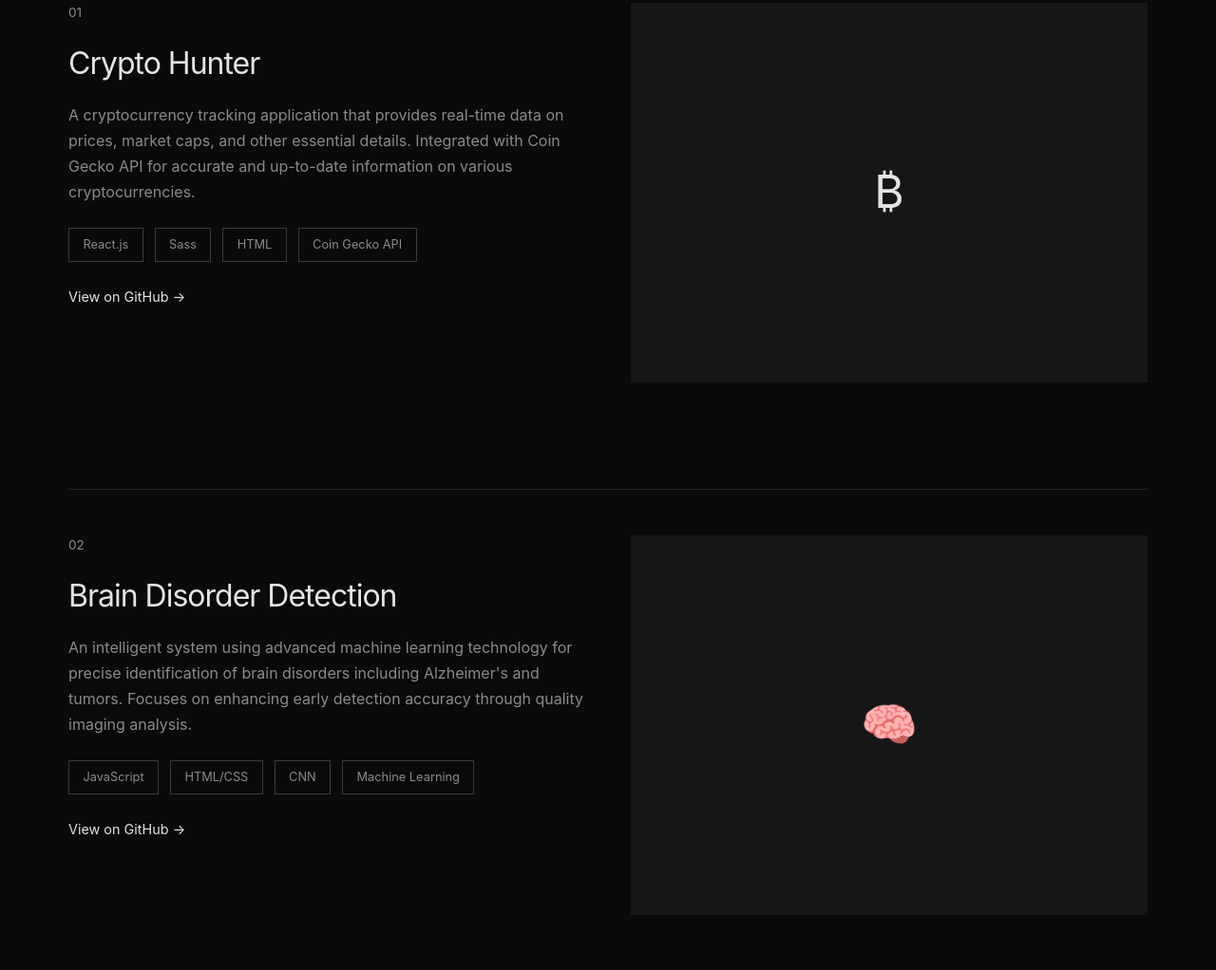
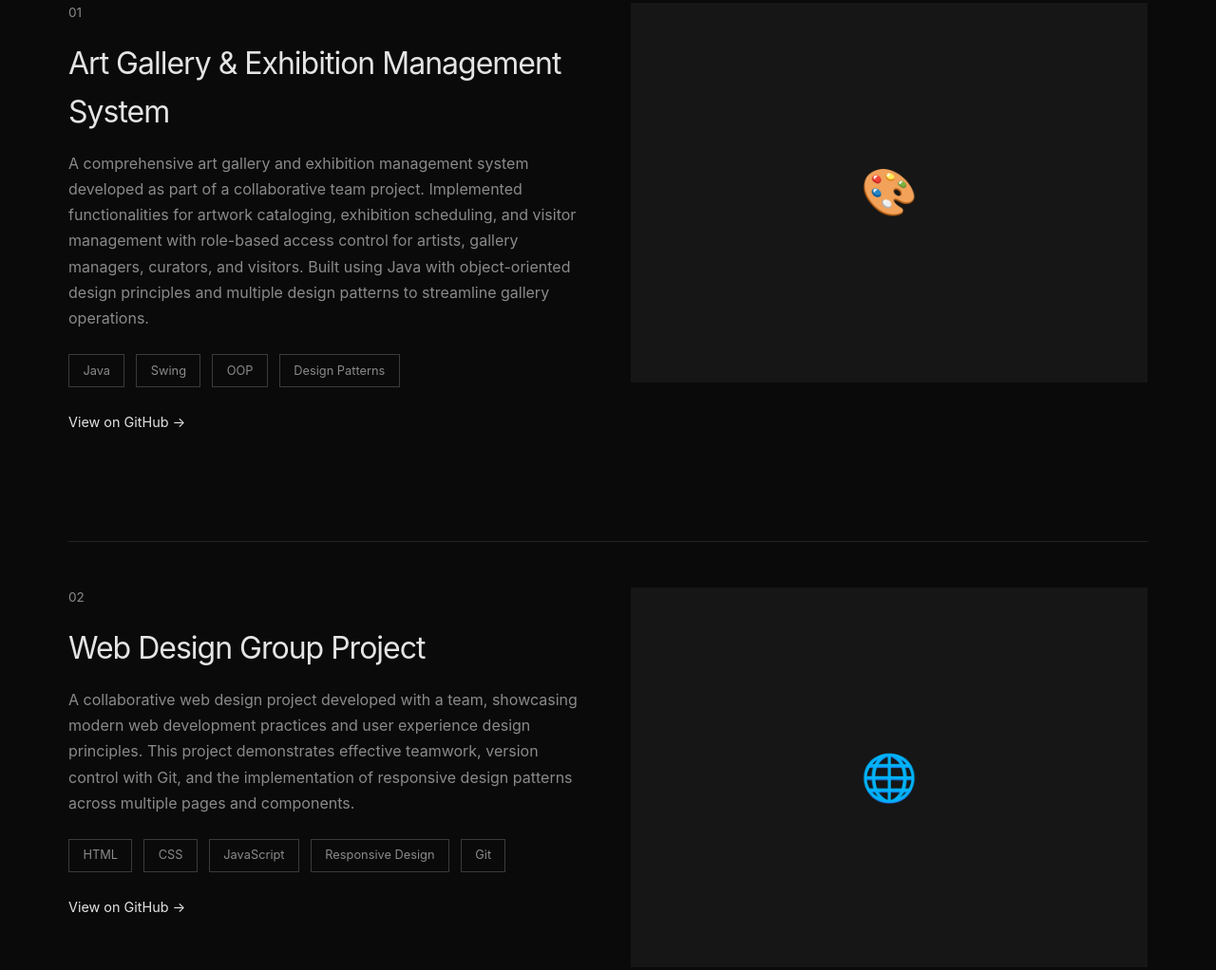
Before and after one commit to sillyNik/Portfolio, a plain HTML site: page portfolio_website.html in a window 1280 px wide. Shown: the part 1860-2882 px from the top of the page at 95% size. Drawn offline with Linux system fonts and the light colour scheme.

Commit message:
Update portfolio_website.html

```diff
--- a/portfolio_website.html
+++ b/portfolio_website.html
@@ -230,6 +230,7 @@
             align-items: center;
             gap: 0.5rem;
             transition: gap 0.3s;
+            margin-right: 1.5rem;
         }
 
         .project-link:hover {
@@ -387,46 +388,49 @@
                 <div class="project-card">
                     <div class="project-info">
                         <div class="project-number">01</div>
-                        <h3>Crypto Hunter</h3>
-                        <p>A cryptocurrency tracking application that provides real-time data on prices, market caps, and other essential details. Integrated with Coin Gecko API for accurate and up-to-date information on various cryptocurrencies.</p>
+                        <h3>Art Gallery & Exhibition Management System</h3>
+                        <p>A comprehensive art gallery and exhibition management system developed as part of a collaborative team project. Implemented functionalities for artwork cataloging, exhibition scheduling, and visitor management with role-based access control for artists, gallery managers, curators, and visitors. Built using Java with object-oriented design principles and multiple design patterns to streamline gallery operations.</p>
                         <div class="project-tags">
-                            <span class="tag">React.js</span>
-                            <span class="tag">Sass</span>
-                            <span class="tag">HTML</span>
-                            <span class="tag">Coin Gecko API</span>
+                            <span class="tag">Java</span>
+                            <span class="tag">Swing</span>
+                            <span class="tag">OOP</span>
+                            <span class="tag">Design Patterns</span>
                         </div>
-                        <a href="https://github.com/sillyNik" class="project-link" target="_blank">View on GitHub →</a>
+                        <a href="https://github.com/Varun19Aed/Final_INFO5100_project_team_09" class="project-link" target="_blank">View on GitHub →</a>
                     </div>
-                    <div class="project-image">₿</div>
+                    <div class="project-image">🎨</div>
                 </div>
 
                 <div class="project-card">
                     <div class="project-info">
                         <div class="project-number">02</div>
-                        <h3>Brain Disorder Detection</h3>
-                        <p>An intelligent system using advanced machine learning technology for precise identification of brain disorders including Alzheimer's and tumors. Focuses on enhancing early detection accuracy through quality imaging analysis.</p>
+                        <h3>Web Design Group Project</h3>
+                        <p>A collaborative web design project developed with a team, showcasing modern web development practices and user experience design principles. This project demonstrates effective teamwork, version control with Git, and the implementation of responsive design patterns across multiple pages and components.</p>
                         <div class="project-tags">
+                            <span class="tag">HTML</span>
+                            <span class="tag">CSS</span>
                             <span class="tag">JavaScript</span>
-                            <span class="tag">HTML/CSS</span>
-                            <span class="tag">CNN</span>
-                            <span class="tag">Machine Learning</span>
+                            <span class="tag">Responsive Design</span>
+                            <span class="tag">Git</span>
                         </div>
-                        <a href="https://github.com/sillyNik" class="project-link" target="_blank">View on GitHub →</a>
+                        <a href="https://github.com/Dshwetanshu/Web-Design-Group-Project" class="project-link" target="_blank">View on GitHub →</a>
                     </div>
-                    <div class="project-image">🧠</div>
+                    <div class="project-image">🌐</div>
                 </div>
 
                 <div class="project-card">
                     <div class="project-info">
                         <div class="project-number">03</div>
                         <h3>Portfolio Website</h3>
-                        <p>A fully responsive personal portfolio website designed to showcase projects and skills. Features interactive elements and seamless navigation across all devices, serving as a central hub for potential employers and collaborators.</p>
+                        <p>A fully responsive personal portfolio website designed to showcase projects and skills. This portfolio acts as a central hub where potential employers, clients, and collaborators can explore my work, learn about my skills, and get in touch with me easily. The website features smooth animations, clean design, and optimal performance.</p>
                         <div class="project-tags">
                             <span class="tag">HTML</span>
                             <span class="tag">CSS</span>
                             <span class="tag">JavaScript</span>
+                            <span class="tag">Vercel</span>
                         </div>
                         <a href="https://github.com/sillyNik" class="project-link" target="_blank">View on GitHub →</a>
+                        <a href="https://nikhil-8twa21tx9-nikhil-patwals-projects.vercel.app" class="project-link" target="_blank">View Live Site →</a>
                     </div>
                     <div class="project-image">💼</div>
                 </div>
```
